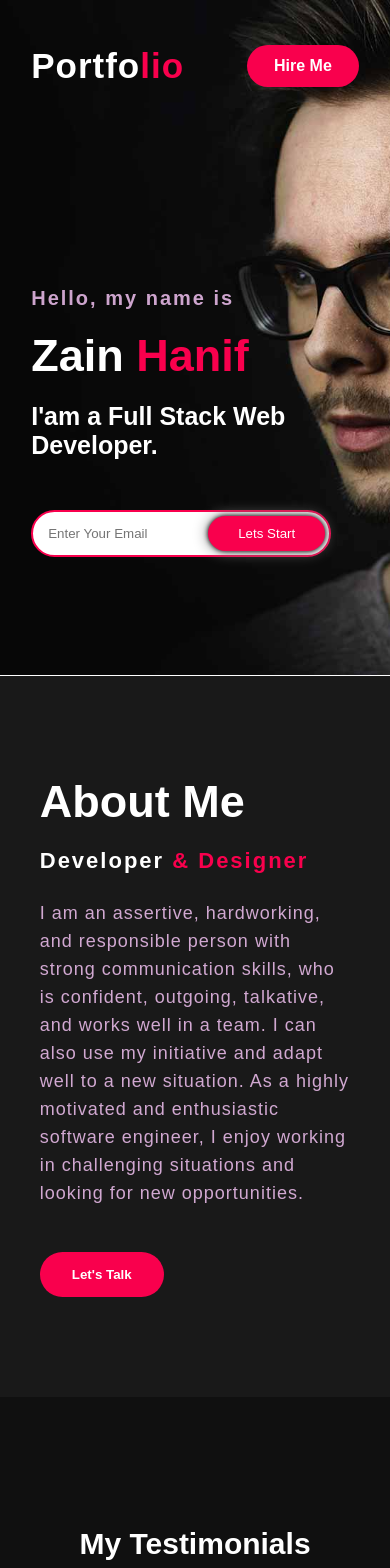
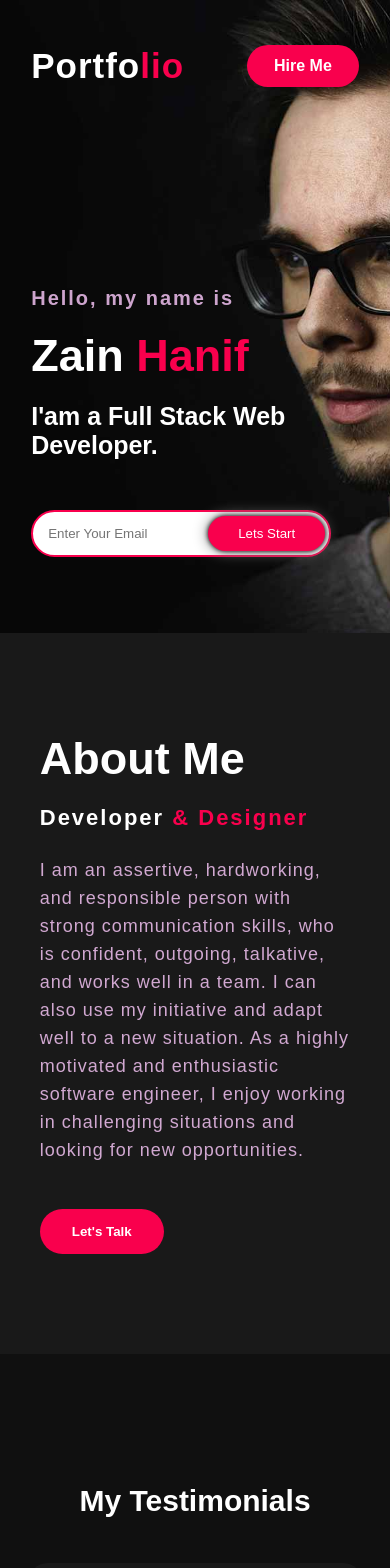
Before and after one commit to zainhanif73/Portfoilo, a React (Create React App) app: page / in a window 390 px wide. Shown: the top 1568 px of the page. Built offline with nearby package versions, Linux system fonts and the light colour scheme.

Commit message:
Fix:(Design Fixed)

```diff
--- a/src/Components/Index.jsx
+++ b/src/Components/Index.jsx
@@ -44,7 +44,7 @@ function Index() {
         </div>
       </div>
 
-      <section className="about" id="about"  style={{marginTop:"1px"}}>
+      <section className="about" id="about">
         <div className="main">
           <img className='Myimg' src={img} alt="Image of me" />
           <div className="about-text">
--- a/src/index.css
+++ b/src/index.css
@@ -355,7 +355,7 @@ footer p:nth-child(2) {
 
 @media only screen and (max-width:600px) {
 	.hero {
-		height: 80vh;
+		height: 75vh;
 	}
 
 	.about-text h2 {
```
